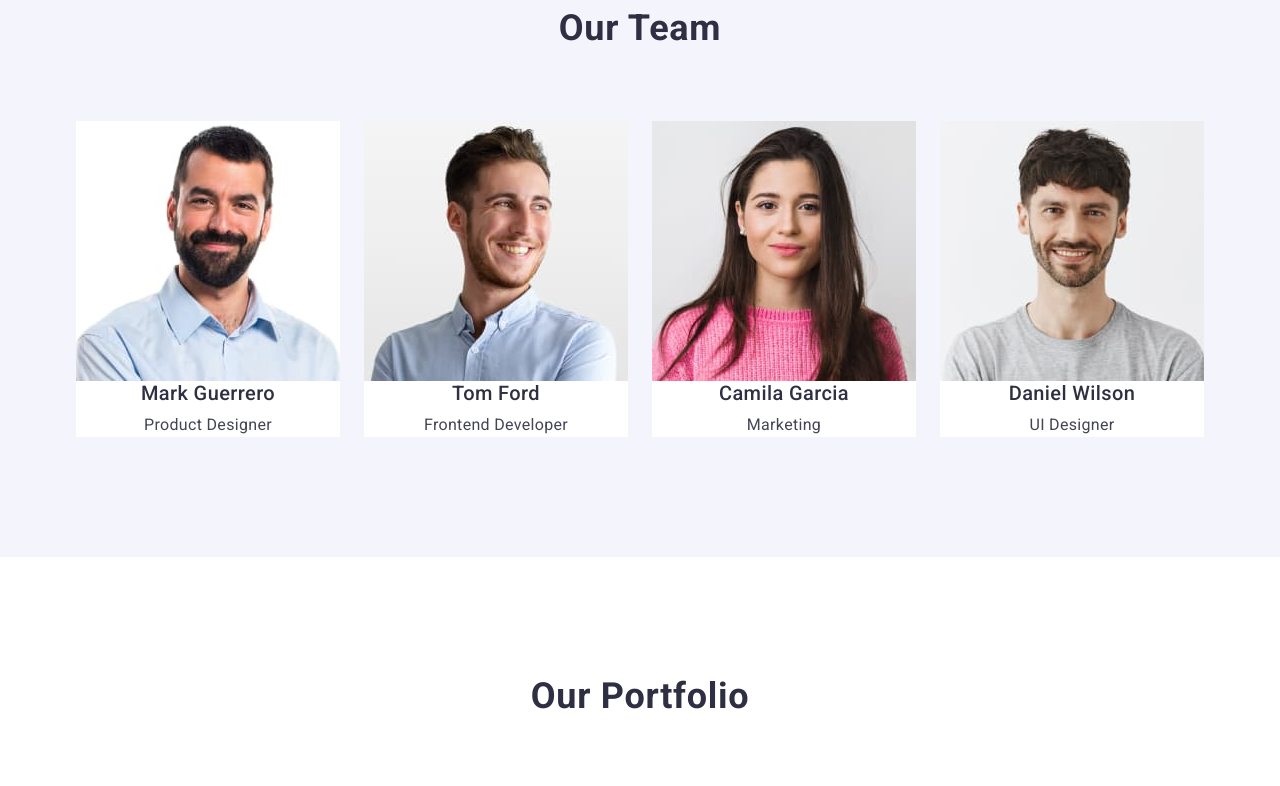
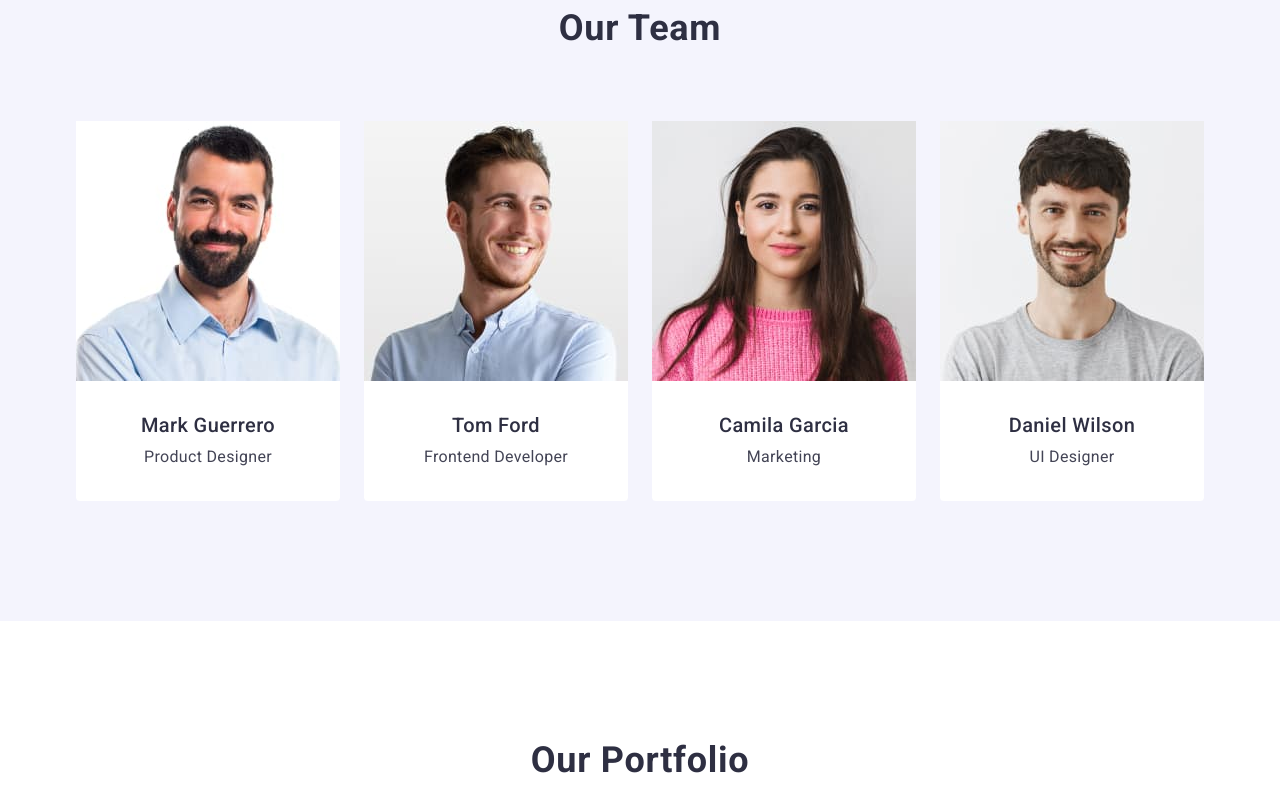
Before and after one commit to KovVitliy/goit-markup-hw-03, a plain HTML site: page index.html in a window 1280 px wide. Shown: the part 1340-2126 px from the top of the page. Drawn offline with nearby package versions, Linux system fonts and the light colour scheme.

Commit message:
add index.html

```diff
--- a/css/styles.css
+++ b/css/styles.css
@@ -247,6 +247,12 @@ body {
 .employee-item {
   background-color: #ffffff;
   width: calc((100% - 72px) / 4);
+  border-radius: 0px 0px 4px 4px;
+}
+
+.employee-name-proffession {
+  padding-top: 32px;
+  padding-bottom: 32px;
 }
 
 .employee-name {
@@ -301,6 +307,7 @@ body {
   line-height: 1.2;
   letter-spacing: 0.02em;
   text-transform: capitalize;
+  margin-bottom: 8px;
 }
 
 .portfolio-text {
--- a/index.html
+++ b/index.html
@@ -109,8 +109,11 @@
                 width="264"
                 height="260"
               />
+              <div class="employee-name-proffession">
                 <h3 class="employee-name">Mark Guerrero</h3>
                 <p class="employee-proffession">Product Designer</p>
+              </div>
+
             </li>
             <li class="employee-item">
               <img
@@ -120,8 +123,11 @@
                 width="264"
                 height="260"
               />
+              <div class="employee-name-proffession">
                 <h3 class="employee-name">Tom Ford</h3>
                 <p class="employee-proffession">Frontend Developer</p>
+              </div>
+
             </li>
             <li class="employee-item">
               <img
@@ -131,8 +137,11 @@
                 width="264"
                 height="260"
               />
+              <div class="employee-name-proffession">
                 <h3 class="employee-name">Camila Garcia</h3>
               <p class="employee-proffession">Marketing</p>
+              </div>
+
             </li>
             <li class="employee-item">
               <img
@@ -142,8 +151,11 @@
                 width="264"
                 height="260"
               />
+              <div class="employee-name-proffession">
                 <h3 class="employee-name">Daniel Wilson</h3>
                 <p class="employee-proffession">UI Designer</p>
+              </div>
+
             </li>
           </ul>
         </div>
```
Lines whose indentation alone changed are shown as unchanged.
